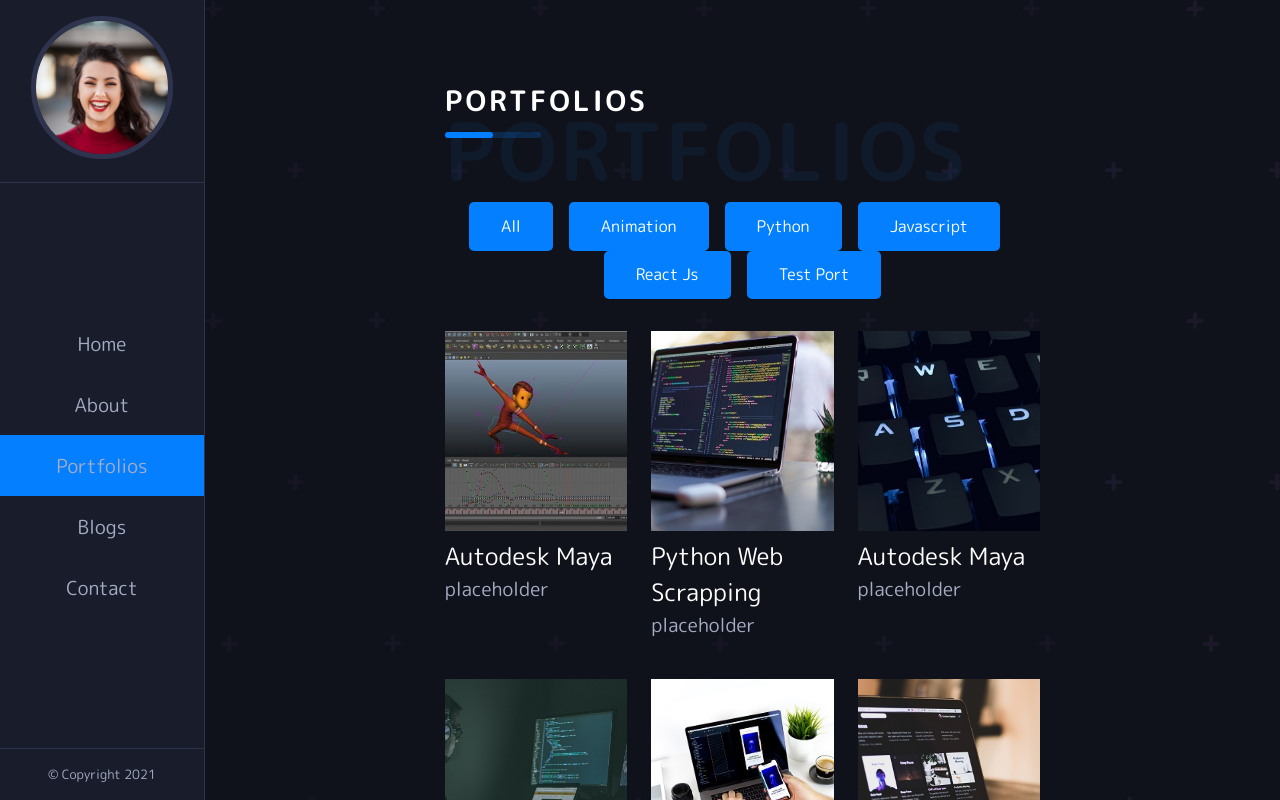
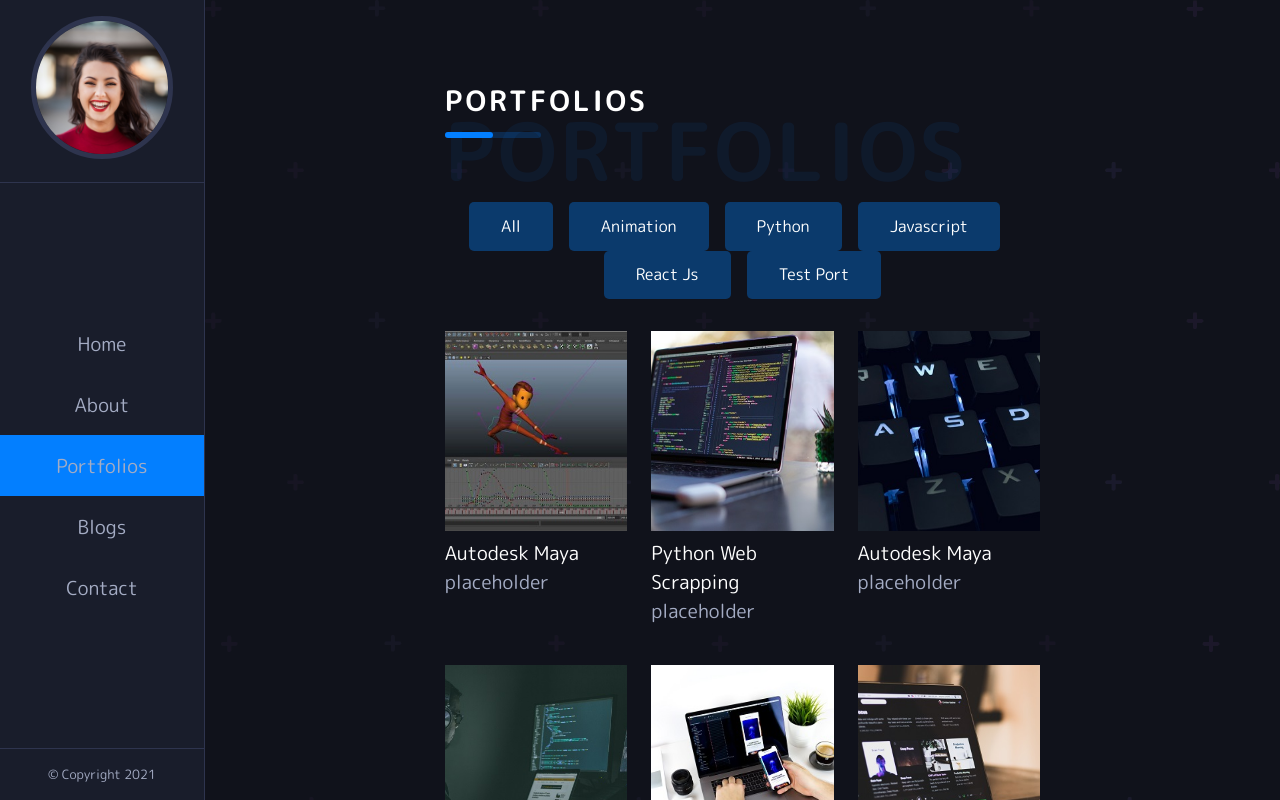
Before and after one commit to faizalshabinali/portfolio-web-app, a React (Create React App) app: page /portfolios in a window 1280 px wide. Shown: the top 800 px of the page. Built offline with nearby package versions, Linux system fonts and the light colour scheme.

Commit message:
Portfolio section fifnished

```diff
--- a/src/styles/_portfolios.scss
+++ b/src/styles/_portfolios.scss
@@ -45,6 +45,7 @@
                     padding: 1rem;
                     text-decoration: none;
                     font-family: inherit;
+                    font-size: 1rem;
                     border-radius: 5px;
                     background-color: $main-blue-color;
                     color: white;
@@ -62,7 +63,7 @@
             }
         }
         h5 {
-            font-size: 1.5rem;
+            font-size: 1.2rem;
             font-weight: 400;
             color: white;
             transition: all 0.3s ease-in-out;
@@ -84,7 +85,7 @@
 
 .btn-portfolio-categories {
     padding: 0.8rem 2rem;
-    background-color: $main-blue-color;
+    background-color: #0381ff5b;
     color: white;
     border: none;
     outline: none;
@@ -93,12 +94,17 @@
     font-size: 1rem;
     font-family: inherit;
     font-weight: 400;
+    transition: all 0.3s ease-in-out;
     &:not(:last-child) {
         margin-right: 1rem;
     }
     &:hover {
-        background-color: white;
-        color: $main-blue-color;
-        cursor: pointer;
+        background-color: $main-blue-color;
+    }
+    &:active {
+        background-color: $main-blue-color;
+    }
+    &:focus {
+        background-color: $main-blue-color;
     }
 }
```
